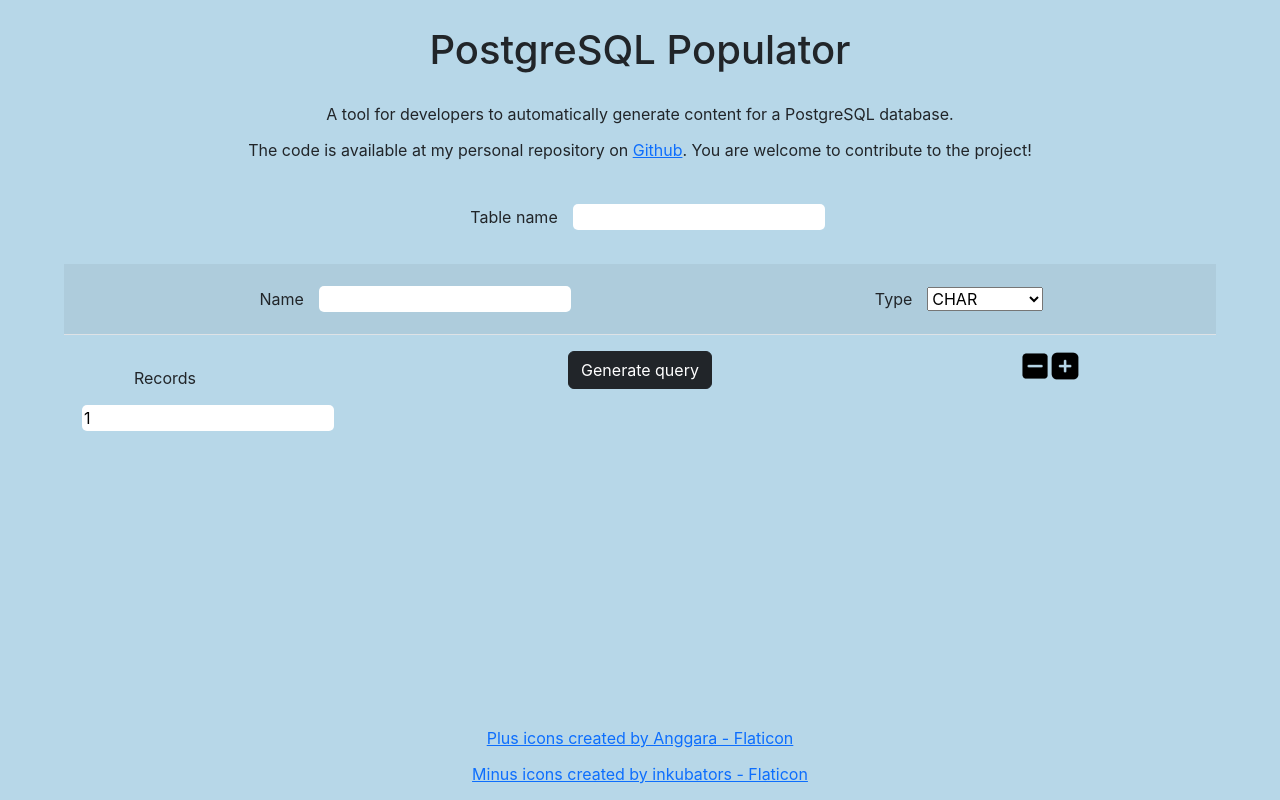
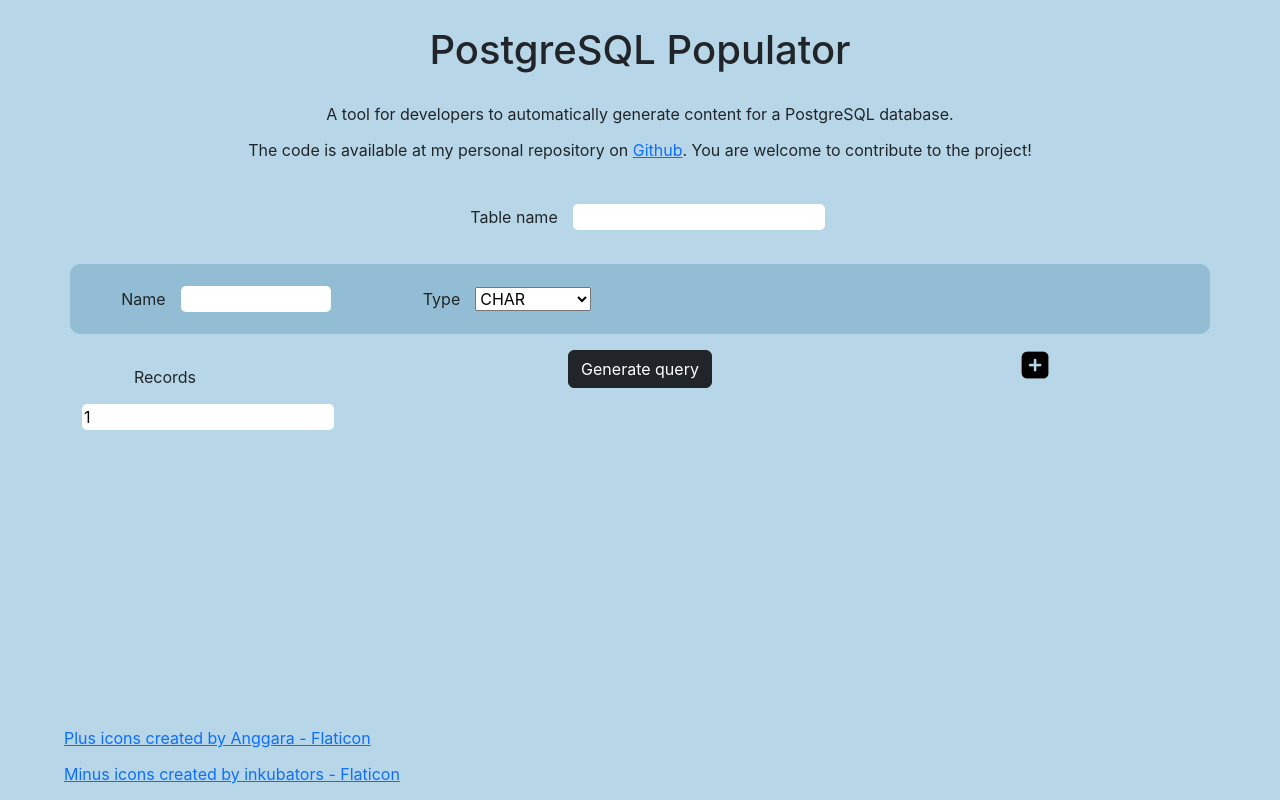
Before and after one commit to daniel-joanol/pgsql-populator-front, a React (Create React App) app: page / in a window 1280 px wide. Built offline with nearby package versions, Linux system fonts and the light colour scheme.

Commit message:
Update table

```diff
--- a/src/components/field.jsx
+++ b/src/components/field.jsx
@@ -3,6 +3,7 @@
 import { GenericField } from '../models/genericField';
 import VARCHAR_TYPE from '../models/varcharType.enum.js'
 import TYPE from '../models/type.enum.js';
+import '../styles/field.css'
 
 const FieldComponent = ({ field, i, update }) => {
 
@@ -12,12 +13,14 @@
 
     return (
 
-        <tr>
-            <td>
+        <div className='container text-center' id='box'>
+            <div className='row justify-content-md-center'>
+                <div className='col-3'>
                     <label>Name</label>
-                <input key={i} type='text' name='field_name' required={true} onChange={(e) => update(e, i)}></input>
-            </td>
-            <td>
+                    <input key={i} type='text' size='10' name='field_name' required={true} onChange={(e) => update(e, i)}></input>
+                </div>
+
+                <div className='col-3'>
                     <label>Type</label>
                     <select key={i} name='field_type' onChange={(e) => update(e, i)}>
                         {types.map((t, j) => {
@@ -26,8 +29,9 @@
                             </option>
                         })}
                     </select>
-            </td>
-            <td>
+                </div>
+
+                <div className='col-3'>
                     {
                         field.type === 'ENUM' &&
                         <div>
@@ -55,13 +59,13 @@
                         (field.type === 'TIME' || field.type === 'DATE' || field.type === 'TIMESTAMP') &&
                         <div>
                             <label>Start date</label>
-                        <input key={i} name='start_date' type='text' size='20' placeholder='Example 2022-10-01T10:00:00' required={true}
+                            <input key={i} name='start_date' type='text' size='10' placeholder='2022-10-01T10:00:00' required={true}
                                 onChange={(e) => update(e, i)}></input>
                         </div>
                     }
+                </div>
 
-            </td>
-            <td>
+                <div className='col-3'>
                     {
                         (field.type === TYPE.TEXT || field.type === TYPE.VARCHAR) &&
                         <div>
@@ -75,12 +79,14 @@
                         (field.type === TYPE.TIME || field.type === TYPE.DATE || field.type === TYPE.TIMESTAMP) &&
                         <div>
                             <label>End date</label>
-                        <input key={i} name='end_date' type='text' size='20' placeholder='Example 2022-10-31T10:00:00' required={true}
+                            <input key={i} name='end_date' type='text' size='10' placeholder='2022-10-31T10:00:00' required={true}
                                 onChange={(e) => update(e, i)}></input>
                         </div>
                     }
-            </td>
-        </tr>
+                </div>
+            </div>
+        </div>
+
     );
 }
 
--- a/src/components/form.jsx
+++ b/src/components/form.jsx
@@ -106,7 +106,10 @@
                         </div>
 
                         <div className='col-2 row'>
-                            <div className='button' id='minus' onClick={ () => updateFieldN(-1)}/>
+                            {
+                                fieldN > 1 && <div className='button' id='minus' onClick={ () => updateFieldN(-1)}/>
+                            }
+
                             <div className='button' id='plus' onClick={ () => updateFieldN(+1)}/>
                         </div>
                     </div>
@@ -114,7 +117,7 @@
 
             </form>
 
-            <div className='fixed-bottom'>
+            <div id='bottom'>
                 <p><a href="https://www.flaticon.com/free-icons/plus" target='_blank' rel='noreferrer'>Plus icons created by Anggara - Flaticon</a></p>
                 <p><a href="https://www.flaticon.com/free-icons/minus" target='_blank' rel='noreferrer'> Minus icons created by inkubators - Flaticon</a></p>
             </div>
--- /dev/null
+++ b/src/styles/field.css
@@ -0,0 +1,4 @@
+#box {
+    background-color: #92bdd4;
+    border-radius: 10px;
+}
--- a/src/styles/form.css
+++ b/src/styles/form.css
@@ -42,3 +42,11 @@
     background-image: url(../images/add-button.png);
     text-align: right;
 }
+
+#bottom {
+    position: fixed;
+    bottom: 0;
+    margin-left: 0px;
+    padding-left: 0px;
+    text-align: left;
+}
```
Lines whose indentation alone changed are shown as unchanged.
